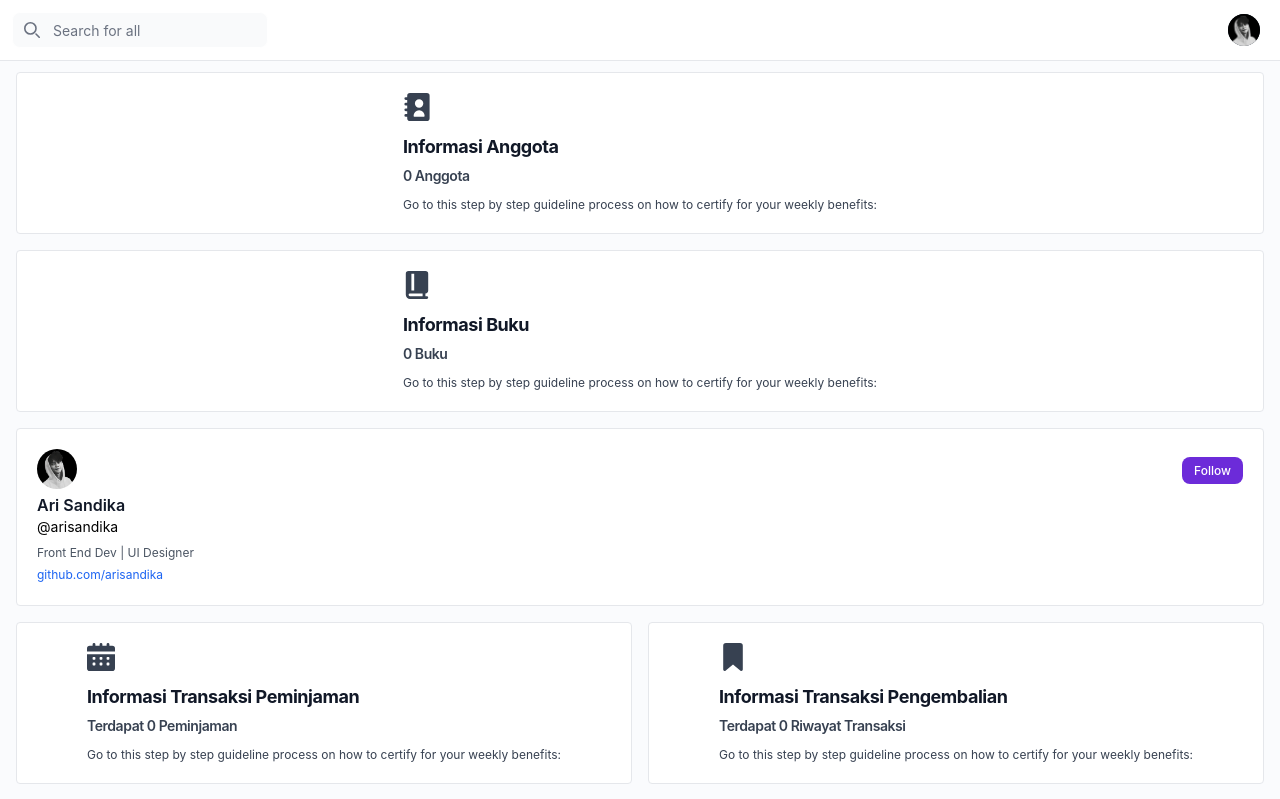
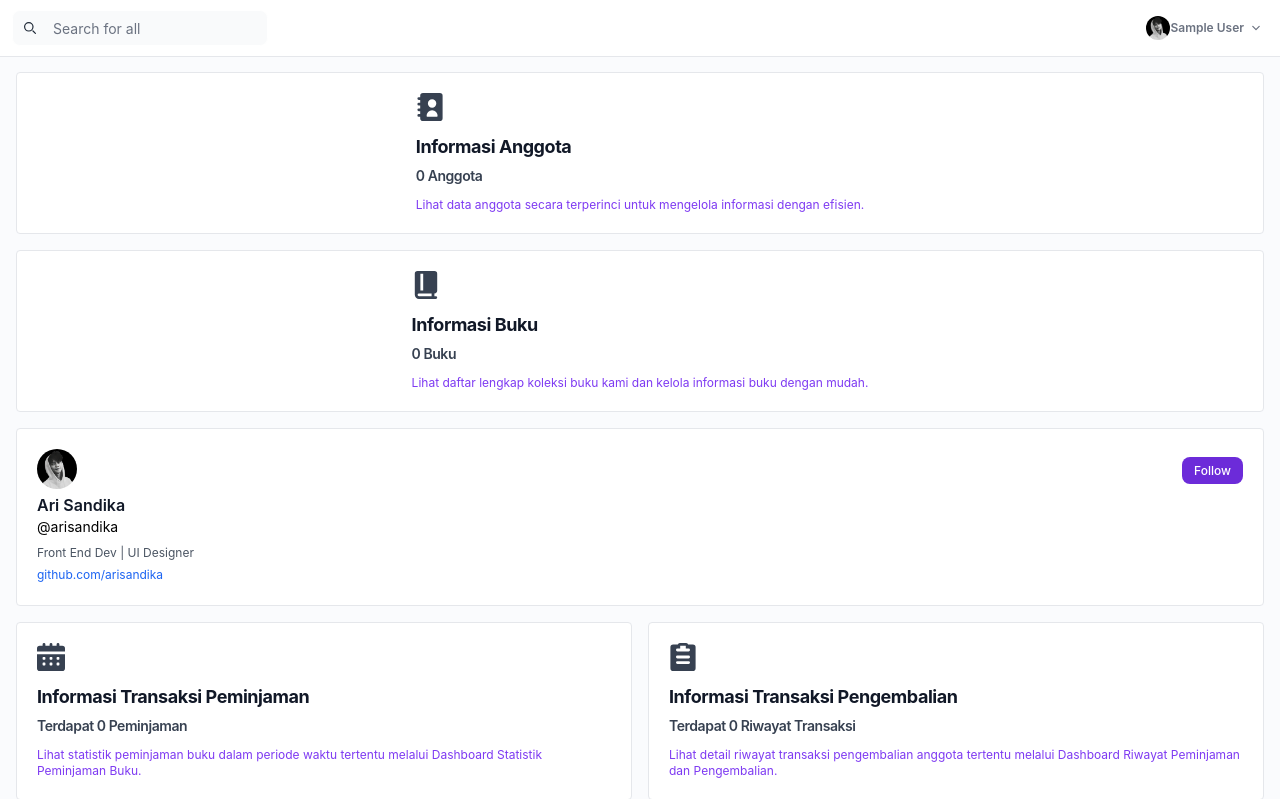
Before and after one commit to arisandika/JWD-Pertemuan-15-Final, a PHP site: page /index.php?p=dashboard in a window 1280 px wide. Shown: the top 799 px of the page. Run offline with PHP 8.4, Linux system fonts and the light colour scheme; the visitor is signed in with stand-in values (Sample User, id 1); data that the repository does not hold is empty; some libraries are stand-ins or nearby versions; grey boxes are pictures that could not be loaded.

Commit message:
optimized

```diff
--- a/index.php
+++ b/index.php
@@ -7,6 +7,8 @@ if (!isset($_SESSION["login"])) {
   header("Location: login.php");
   exit;
 }
+
+$name = $_SESSION["name"];
 
 $p_dir = 'pages';
 $view = isset($_GET['p']) ? basename($_GET['p']) : 'beranda';
@@ -40,27 +42,25 @@ $page_path = $p_dir . '/' . $view . '.php';
   <!-- Navbar -->
   <div class="navbar">
     <nav class="fixed top-0 z-30 w-full border-b bg-white border-gray-200">
-      <div class="px-3 py-3 lg:px-5">
+      <div class="px-3 lg:py-3 py-2.5 lg:px-5">
         <div class="flex items-center justify-between sm:ml-64">
           <div class="flex items-center justify-start lg:hidden">
             <button data-drawer-target="logo-sidebar" data-drawer-toggle="logo-sidebar" aria-controls="logo-sidebar"
-              type="button"
-              class="inline-flex items-center p-2 text-sm rounded-lg sm:hidden hover:bg-purple-200 focus:outline-none focus:ring-2 focus:ring-gray-200">
-              <svg class="w-6 h-6" aria-hidden="true" fill="currentColor" viewBox="0 0 20 20"
-                xmlns="http://www.w3.org/2000/svg">
-                <path clip-rule="evenodd" fill-rule="evenodd"
-                  d="M2 4.75A.75.75 0 012.75 4h14.5a.75.75 0 010 1.5H2.75A.75.75 0 012 4.75zm0 10.5a.75.75 0 01.75-.75h7.5a.75.75 0 010 1.5h-7.5a.75.75 0 01-.75-.75zM2 10a.75.75 0 01.75-.75h14.5a.75.75 0 010 1.5H2.75A.75.75 0 012 10z">
-                </path>
+              type="button" class="inline-flex items-center p-2 text-gray-500 focus:outline-none">
+              <svg class="w-6 h-6 text-gray-800 dark:text-white" aria-hidden="true" xmlns="http://www.w3.org/2000/svg"
+                fill="none" viewBox="0 0 17 14">
+                <path stroke="currentColor" stroke-linecap="round" stroke-linejoin="round" stroke-width="1.2"
+                  d="M1 1h15M1 7h15M1 13h15" />
               </svg>
             </button>
           </div>
           <div class="block lg:hidden flex items-center">
-            <img src="./images/logo.png" class="h-6 sm:h-7" />
-            <span class="font-bold text-lg sm:text-xl text-purple-700 ml-1">Perpusline</span>
+            <img src="./images/logo.png" class="h-6 sm:h-8" />
+            <span class="font-bold text-xl text-purple-700 ml-1">Perpusline</span>
           </div>
           <div class="hidden lg:block relative">
             <div class="absolute inset-y-0 left-0 flex items-center pl-3 pointer-events-none">
-              <svg class="w-4 h-4 text-gray-500" aria-hidden="true" xmlns="http://www.w3.org/2000/svg" fill="none"
+              <svg class="w-3 h-3 text-gray-800" aria-hidden="true" xmlns="http://www.w3.org/2000/svg" fill="none"
                 viewBox="0 0 20 20">
                 <path stroke="currentColor" stroke-linecap="round" stroke-linejoin="round" stroke-width="2"
                   d="m19 19-4-4m0-7A7 7 0 1 1 1 8a7 7 0 0 1 14 0Z" />
@@ -76,21 +76,37 @@ $page_path = $p_dir . '/' . $view . '.php';
           </div>
           <div class="flex justify-end items-center">
             <div>
-              <button type="button" class="flex text-sm bg-gray-800 rounded-full focus:ring-4 focus:ring-gray-300 mr-2"
+              <button type="button" class="flex items-center lg:p-0 px-2 text-gray-500 focus:outline-none"
                 aria-expanded="false" data-dropdown-toggle="dropdown-user">
-                <img class="w-8 h-8 rounded-full" src="images/3321.png" alt="user photo">
+                <img class="w-6 h-6 rounded-full hidden lg:block mr-2.5" src="./images/3321.png" alt="user photo">
+                <svg class="w-7 h-7 text-gray-800 block lg:hidden" aria-hidden="true" xmlns="http://www.w3.org/2000/svg"
+                  fill="none" viewBox="0 0 20 20">
+                  <path stroke="currentColor" stroke-linecap="round" stroke-linejoin="round" stroke-width="1.2"
+                    d="M10 19a9 9 0 1 0 0-18 9 9 0 0 0 0 18Zm0 0a8.949 8.949 0 0 0 4.951-1.488A3.987 3.987 0 0 0 11 14H9a3.987 3.987 0 0 0-3.951 3.512A8.948 8.948 0 0 0 10 19Zm3-11a3 3 0 1 1-6 0 3 3 0 0 1 6 0Z" />
+                </svg>
+                <p class="text-xs font-semibold hidden lg:block">
+                  <?php echo $name; ?>
+                </p>
+                <svg class="w-2 h-2 ml-2 hidden lg:block" aria-hidden="true" xmlns="http://www.w3.org/2000/svg"
+                  fill="none" viewBox="0 0 10 6">
+                  <path stroke="currentColor" stroke-linecap="round" stroke-linejoin="round" stroke-width="1.5"
+                    d="m1 1 4 4 4-4" />
+                </svg>
               </button>
             </div>
             <div class="z-50 hidden my-4 text-base list-none bg-white divide-y divide-purple-200 rounded shadow w-56"
               id="dropdown-user">
               <div class="px-4 py-3" role="none">
-                <p class="text-sm font-bold" role="none">
-                  Admin
+                <div class="flex items-center">
+                  <img class="w-6 h-6 rounded-full mr-2.5" src="./images/3321.png" alt="user photo">
+                  <p class="text-sm font-semibold" role="none">
+                    <?php echo $name; ?>
                   </p>
+                </div>
               </div>
               <ul class="py-1" role="none">
                 <li>
-                  <a href="#" class="block px-4 py-2 text-sm text-gray-700 hover:bg-purple-200"
+                  <a href="index.php?p=dashboard" class="block px-4 py-2 text-sm text-gray-700 hover:bg-purple-200"
                     role="menuitem">Dashboard</a>
                 </li>
                 <li>
@@ -185,9 +201,9 @@ $page_path = $p_dir . '/' . $view . '.php';
               class="flex items-center w-full p-2 cursor-pointer transition text-base rounded-lg group hover:bg-purple-200"
               aria-controls="dropdown-2" data-collapse-toggle="dropdown-2">
               <svg class="flex-shrink-0 w-5 h-5 group-hover:text-gray-900" aria-hidden="true"
-                xmlns="http://www.w3.org/2000/svg" fill="currentColor" viewBox="0 0 18 21">
+                xmlns="http://www.w3.org/2000/svg" fill="currentColor" viewBox="0 0 20 16">
                 <path
-                  d="M15 12a1 1 0 0 0 .962-.726l2-7A1 1 0 0 0 17 3H3.77L3.175.745A1 1 0 0 0 2.208 0H1a1 1 0 0 0 0 2h.438l.6 2.255v.019l2 7 .746 2.986A3 3 0 1 0 9 17a2.966 2.966 0 0 0-.184-1h2.368c-.118.32-.18.659-.184 1a3 3 0 1 0 3-3H6.78l-.5-2H15Z" />
+                  d="M19 0H1a1 1 0 0 0-1 1v2a1 1 0 0 0 1 1h18a1 1 0 0 0 1-1V1a1 1 0 0 0-1-1ZM2 6v8a2 2 0 0 0 2 2h12a2 2 0 0 0 2-2V6H2Zm11 3a1 1 0 0 1-1 1H8a1 1 0 0 1-1-1V8a1 1 0 0 1 2 0h2a1 1 0 0 1 2 0v1Z" />
               </svg>
               <span class="flex-1 ml-3 text-left whitespace-nowrap text-sm">Data Transaction</span>
               <svg class="w-3 h-3" aria-hidden="true" xmlns="http://www.w3.org/2000/svg" fill="none" viewBox="0 0 10 6">
@@ -276,7 +292,7 @@ $page_path = $p_dir . '/' . $view . '.php';
 
     function loadContent(page) {
       var xhttp = new XMLHttpRequest();
-    xhttp.onreadystatechange = function() {
+      xhttp.onreadystatechange = function () {
         if (this.readyState == 4 && this.status == 200) {
           document.getElementById("main-content").innerHTML = this.responseText;
         }
--- a/pages/anggota.php
+++ b/pages/anggota.php
@@ -61,7 +61,7 @@ require './connect.php';
                           ID Anggota
                         </td>
                         <td class="py-2">
-                          <input type="text" name="id_anggota" id="small-input" placeholder="ID Anggota" required
+                          <input type="text" name="id_anggota" id="small-input" placeholder="Max length 5" required
                             class="block w-full p-2 text-xs text-gray-900 border border-gray-300 rounded-lg bg-gray-50 sm:text-xs focus:ring-blue-500 focus:border-blue-500">
                         </td>
                       </tr>
@@ -167,7 +167,7 @@ require './connect.php';
         </tr>
       </thead>
       <?php
-      $batas = 4;
+      $batas = 10;
       extract($_GET);
 
       if (empty($hal)) {
--- a/pages/beranda.php
+++ b/pages/beranda.php
@@ -39,8 +39,7 @@ include './connect.php';
           <img class="rounded w-full" src="images/<?php echo $foto ?>">
           <div class="py-2 px-1 text-left w-full">
             <h5 class="mb-1 text-sm font-bold tracking-tight text-gray-900">
-              <?php echo $r_tampil_buku['judul_buku']; ?> (
-              <?php echo $r_tampil_buku['tahun_terbit'] ?>)
+              <?php echo $r_tampil_buku['judul_buku']; ?> (<?php echo $r_tampil_buku['tahun_terbit'] ?>)
             </h5>
             <p class="mb-1 text-xs font-semibold text-gray-700">
               <?php echo $r_tampil_buku['penulis'] ?>
--- a/pages/buku-edit.php
+++ b/pages/buku-edit.php
@@ -37,7 +37,7 @@ if (empty($r_tampil_buku['foto']) || $r_tampil_buku['foto'] == '-') {
           </td>
           <td class="py-2">
             <input type="text" name="id_buku" value="<?php echo $r_tampil_buku['id_buku']; ?>" id="small-input"
-              placeholder="ID Buku" required
+              placeholder="Max length 5" required
               class="block w-full p-2 text-xs border border-gray-300 rounded-lg bg-gray-50 sm:text-xs focus:ring-blue-500 focus:border-blue-500">
           </td>
         </tr>
--- a/pages/buku.php
+++ b/pages/buku.php
@@ -49,7 +49,7 @@ require './connect.php';
                           ID Buku
                         </td>
                         <td class="py-2">
-                          <input type="text" name="id_buku" id="small-input" placeholder="ID Buku"
+                          <input type="text" name="id_buku" id="small-input" placeholder="Max length 5"
                             class="block w-full p-2 text-xs border border-gray-300 rounded-lg bg-gray-50 sm:text-xs focus:ring-blue-500 focus:border-blue-500">
                         </td>
                       </tr>
@@ -193,7 +193,7 @@ require './connect.php';
         </tr>
       </thead>
       <?php
-      $batas = 4;
+      $batas = 10;
       extract($_GET);
 
       if (empty($hal)) {
--- a/pages/cetak-kartu.php
+++ b/pages/cetak-kartu.php
@@ -21,8 +21,8 @@ if (empty($r_tampil_anggota['foto']) || $r_tampil_anggota['foto'] == '-') {
 
 <section class="flex justify-center items-center bg-gray-200 h-screen p-4">
   <div style="width: 380px;">
-    <div class="bg-white border border-gray-500 pt-3 pb-10 rounded-lg px-6">
-      <div class="flex items-center justify-between border-b border-gray-500 pb-3">
+    <div class="bg-white border border-gray-500 pt-4 pb-10 rounded-lg px-6">
+      <div class="flex items-center justify-between border-b border-gray-500 pb-4">
         <img src="https://seeklogo.com/images/U/universitas-pamulang-logo-E63E1DF629-seeklogo.com.png" class="w-9 h-9">
         <div class="text-right">
           <div class="text-sm font-bold">Kartu Anggota Perpustakaan</div>
--- a/pages/dashboard.php
+++ b/pages/dashboard.php
@@ -33,8 +33,10 @@ $jumlah_data_tbpinjam_history = $row_tbpinjam_history_count[0];
               <?php echo $jumlah_data_anggota; ?> Anggota
             </span>
           </div>
-          <p class="text-xs text-gray-700">Go to this step by step guideline process on how
-            to certify for your weekly benefits:</p>
+          <a href="index.php?p=anggota" class="text-purple-600 text-xs">
+            <p>Lihat data anggota secara terperinci untuk mengelola informasi dengan
+              efisien.</p>
+          </a>
         </div>
       </div>
       <div class="flex items-center justify-center rounded bg-white border">
@@ -49,8 +51,9 @@ $jumlah_data_tbpinjam_history = $row_tbpinjam_history_count[0];
               <?php echo $jumlah_data_buku; ?> Buku
             </span>
           </div>
-          <p class="text-xs text-gray-700">Go to this step by step guideline process on how
-            to certify for your weekly benefits:</p>
+          <a href="index.php?p=buku" class="text-purple-600 text-xs">
+            <p>Lihat daftar lengkap koleksi buku kami dan kelola informasi buku dengan mudah.</p>
+          </a>
         </div>
       </div>
       <div class="flex items-center justify-center rounded bg-white border">
@@ -84,16 +87,18 @@ $jumlah_data_tbpinjam_history = $row_tbpinjam_history_count[0];
               <?php echo $jumlah_data_pinjam; ?> Peminjaman
             </span>
           </div>
-          <p class="text-xs text-gray-700">Go to this step by step guideline process on how
-            to certify for your weekly benefits:</p>
+          <a href="index.php?p=pinjam" class="text-purple-600 text-xs">
+            <p>Lihat statistik peminjaman buku dalam periode waktu tertentu melalui Dashboard Statistik Peminjaman Buku.
+            </p>
+          </a>
         </div>
       </div>
       <div class="flex items-center justify-center rounded bg-white border">
         <div class="p-5">
           <svg class="w-7 h-7 text-gray-700 mb-3" aria-hidden="true" xmlns="http://www.w3.org/2000/svg"
-            fill="currentColor" viewBox="0 0 14 20">
+            fill="currentColor" viewBox="0 0 18 20">
             <path
-              d="M13 20a1 1 0 0 1-.64-.231L7 15.3l-5.36 4.469A1 1 0 0 1 0 19V2a2 2 0 0 1 2-2h10a2 2 0 0 1 2 2v17a1 1 0 0 1-1 1Z" />
+              d="M16 1h-3.278A1.992 1.992 0 0 0 11 0H7a1.993 1.993 0 0 0-1.722 1H2a2 2 0 0 0-2 2v15a2 2 0 0 0 2 2h14a2 2 0 0 0 2-2V3a2 2 0 0 0-2-2Zm-3 14H5a1 1 0 0 1 0-2h8a1 1 0 0 1 0 2Zm0-4H5a1 1 0 0 1 0-2h8a1 1 0 1 1 0 2Zm0-5H5a1 1 0 0 1 0-2h2V2h4v2h2a1 1 0 1 1 0 2Z" />
           </svg>
           <div class="mb-2 text-lg font-bold tracking-tight text-gray-900">Informasi Transaksi Pengembalian<br>
             <span class="text-sm text-gray-700 font-semibold">
@@ -101,8 +106,11 @@ $jumlah_data_tbpinjam_history = $row_tbpinjam_history_count[0];
               <?php echo $jumlah_data_tbpinjam_history; ?> Riwayat Transaksi
             </span>
           </div>
-          <p class="text-xs text-gray-700">Go to this step by step guideline process on how
-            to certify for your weekly benefits:</p>
+          <a href="index.php?p=laporan" class="text-purple-600 text-xs">
+            <p>Lihat detail riwayat transaksi pengembalian anggota tertentu melalui Dashboard Riwayat Peminjaman dan
+              Pengembalian.
+            </p>
+          </a>
         </div>
       </div>
     </div>
--- a/pages/pinjam-edit.php
+++ b/pages/pinjam-edit.php
@@ -25,7 +25,7 @@ $r_tampil_pinjam = mysqli_fetch_array($q_tampil_pinjam);
           </td>
           <td class="py-2">
             <input type="text" name="id_peminjaman" value="<?php echo $r_tampil_pinjam['id_peminjaman']; ?>"
-              id="small-input" placeholder="ID Peminjaman" required
+              id="small-input" placeholder="Max length 5" required
               class="block w-full p-2 text-xs text-gray-900 border border-gray-300 rounded-lg bg-gray-50 sm:text-xs focus:ring-blue-500 focus:border-blue-500">
           </td>
         </tr>
--- a/pages/pinjam.php
+++ b/pages/pinjam.php
@@ -45,7 +45,7 @@ $result_buku = mysqli_query($db, $query_buku);
                           ID Peminjaman
                         </td>
                         <td class="py-2">
-                          <input type="text" name="id_peminjaman" id="small-input" placeholder="ID Peminjaman" required
+                          <input type="text" name="id_peminjaman" id="small-input" placeholder="Max length 5" required
                             class="block w-full p-2 text-xs border border-gray-300 rounded-lg bg-gray-50 sm:text-xs focus:ring-blue-500 focus:border-blue-500">
                         </td>
                       </tr>
@@ -165,7 +165,7 @@ $result_buku = mysqli_query($db, $query_buku);
         </tr>
       </thead>
       <?php
-      $batas = 4;
+      $batas = 10;
       extract($_GET);
 
       if (empty($hal)) {
```
Also changed, not shown: login.php (+12 -0 lines), pages/anggota-edit.php (+4 -6 lines), proses/anggota-edit-proses.php (line endings or trailing spaces), proses/buku-edit-proses.php (line endings or trailing spaces), proses/buku-input-proses.php (line endings or trailing spaces), proses/pinjam-edit-proses.php (line endings or trailing spaces), proses/pinjam-input-proses.php (line endings or trailing spaces). Lines whose indentation alone changed are shown as unchanged.
